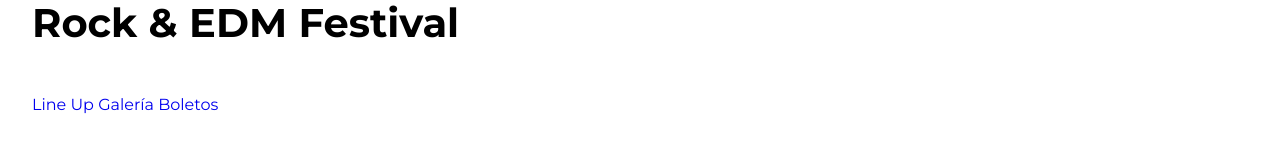
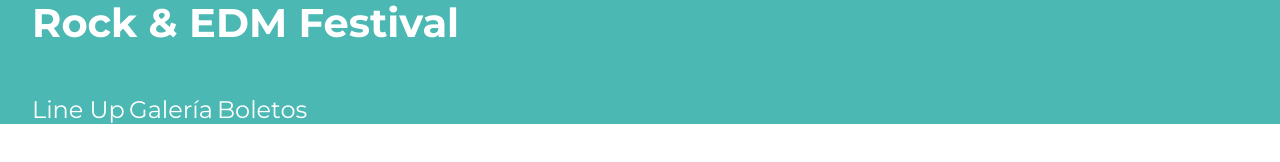
Before and after one commit to mnreyes1/FestivalMusica, a website: page index.html in a window 1280 px wide. Drawn offline with Linux system fonts and the light colour scheme.

Commit message:
added scss to header

```diff
--- a/src/scss/app.scss
+++ b/src/scss/app.scss
@@ -1,2 +1,3 @@
 // @import 'base/variables'; para importar otras hojas
 @use 'base';
+@use 'layout';
--- /dev/null
+++ b/src/scss/layout/_header.scss
@@ -0,0 +1,18 @@
+@use 'base/variables' as v;
+
+.header {
+    background-color: v.$verde;
+    h1 {
+        color: v.$blanco;
+    }
+}
+
+.navegacion-principal {
+    a {
+        color: v.$blanco;
+        font-size: 2.4rem;
+        &:hover { // & es para omitir espacio que sass agrega por defecto al compilar
+            color: v.$amarillo;
+        }
+    }
+}
--- /dev/null
+++ b/src/scss/layout/_index.scss
@@ -0,0 +1 @@
+@forward 'header';
```
Also changed, not shown: build/css/app.css.
